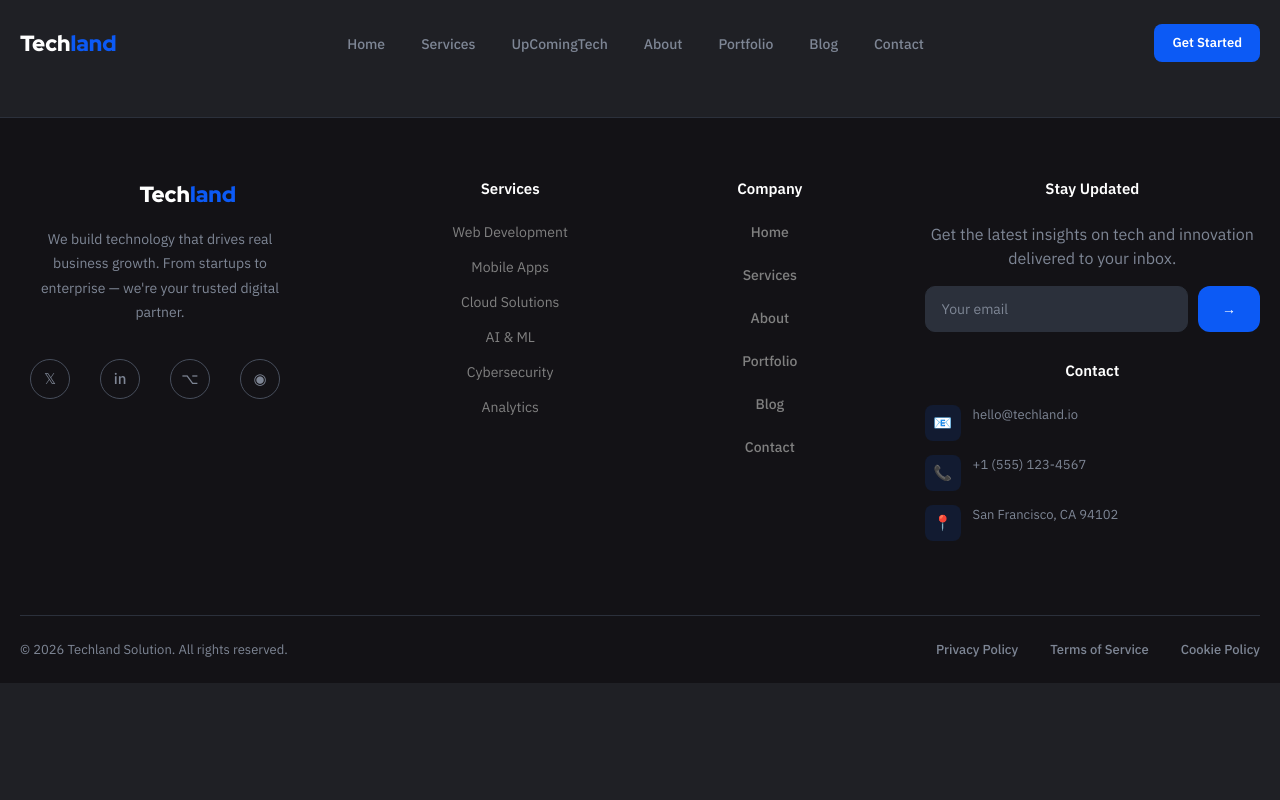
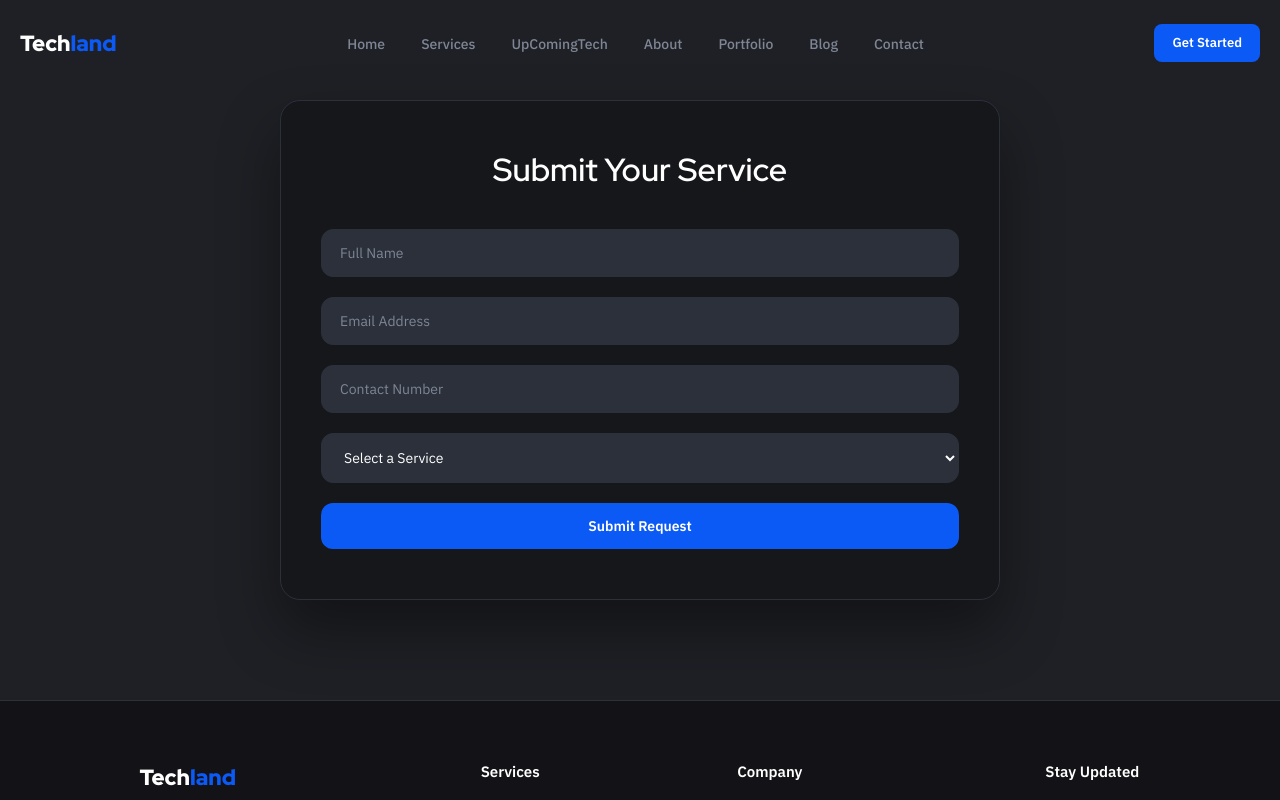
Before and after one commit to AppGitUsers/TechLand, a React (Vite) app: page /query in a window 1280 px wide. Shown: the top 800 px of the page. Built offline with nearby package versions, Linux system fonts and the light colour scheme.

Commit message:
backend integrated

```diff
--- a/package.json
+++ b/package.json
@@ -10,6 +10,7 @@
     "preview": "vite preview"
   },
   "dependencies": {
+    "@supabase/supabase-js": "^2.97.0",
     "react": "^19.2.0",
     "react-dom": "^19.2.0",
     "react-router-dom": "^7.13.1"
--- a/src/App.jsx
+++ b/src/App.jsx
@@ -7,6 +7,7 @@ import FooterSection from './components/FooterSection'
 import Portfolio from './components/Portfolio'
 import {Routes,Route } from 'react-router-dom'
 import Homepage from './components/Homepage'
+import QueryForm from './pages/queryform'
 function useReveal() {
   useEffect(() => {
     const els = document.querySelectorAll(".reveal");
@@ -44,6 +45,7 @@ function App() {
       <main>
         <Routes>
           <Route path="/" element={<Homepage/>}/>
+          <Route path = "/query" element={<QueryForm/>}/>
           <Route path="/portfolio" element={<Portfolio/>}></Route>
         </Routes>
       </main>
--- a/src/components/Banner.jsx
+++ b/src/components/Banner.jsx
@@ -1,6 +1,7 @@
 const Banner = () =>{
     return (
-        <div style={{ background: "var(--primary)", padding: "60px 0", marginBottom: 0 }}>
+        <section id="contact">
+        <div style={{ background: "var(--primary)", padding: "60px 0", marginBottom: 0 }} >
             <div className="container" style={{ textAlign: "center" }}>
             <h2 style={{ color: "var(--white)", marginBottom: 16 }}>Ready to Build Something Great?</h2>
             <p style={{ color: "rgba(255,255,255,0.75)", marginBottom: 32, fontSize: 16 }}>Tell us about your project and we'll get back to you within 24 hours.</p>
@@ -10,6 +11,7 @@ const Banner = () =>{
             </div>
             </div>
         </div>
+        </section>
     )
 }
 export default Banner;
--- a/src/components/FooterSection.jsx
+++ b/src/components/FooterSection.jsx
@@ -4,7 +4,7 @@ function FooterSection() {
   const [email, setEmail] = useState("");
   const handleSubmit = (e) => { e.preventDefault(); setEmail(""); };
   return (
-    <footer className="site-footer" id="contact">
+    <footer className="site-footer" >
       {/*  */}
       <div className="container">
         <div className="footer-grid" style={{ marginTop: 60 }}>
--- a/src/components/ServicesSection.jsx
+++ b/src/components/ServicesSection.jsx
@@ -25,7 +25,7 @@ function ServicesSection() {
               </div>
               <div className="service-title">{s.title}</div>
               <p className="service-desc">{s.desc}</p>
-              <Link to={`/query?service=${encodeURIComponent(s.title)}` }className="service-link">Select Service  <span className="service-link-arrow">↗</span></Link>
+              <a href={`/query?service=${encodeURIComponent(s.title)}` }className="service-link">Select Service  <span className="service-link-arrow">↗</span></a>
             </div>
           ))}
         </div>
--- a/src/pages/queryform.jsx
+++ b/src/pages/queryform.jsx
@@ -1,10 +1,10 @@
 import { useState ,useEffect} from "react";
-// import { supabase } from "../supabase";
+import { supabase } from "../supabase";
 import { useNavigate ,useLocation} from "react-router-dom";
 
 
 
-export default function HotJobsPage() {
+export default function QueryForm() {
   const navigate = useNavigate();
   const [showSuccess, setShowSuccess] = useState(false);
   const location = useLocation();
@@ -49,7 +49,7 @@ const handleSubmit = async (e) => {
           name: formData.name,
           email: formData.email,
           contact: formData.contact,
-          service:formDate.service
+          service:formData.service
         },
       ]);
 
@@ -66,55 +66,59 @@ const handleSubmit = async (e) => {
 
 
       return (
-    <div className="min-h-screen flex items-center justify-center px-6 py-16 bg-brand-dark text-brand-text">
-      <div className="w-full max-w-2xl bg-white/5 backdrop-blur-lg border border-white/10 rounded-2xl p-10 shadow-2xl">
+      <section className="section" id="contact">
+        <div className="container">
+          <div className="query-wrapper">
 
-        <h2 className="text-3xl font-bold mb-6 text-center">
-          Submit Your service
+            <div className="query-card reveal">
+              <h2 className="query-title">
+                Submit Your Service
               </h2>
 
-        <form onSubmit={handleSubmit} className="space-y-6">
+              <form onSubmit={handleSubmit} className="query-form">
 
+                <div className="form-group">
                   <input
                     type="text"
                     name="name"
                     placeholder="Full Name"
                     onChange={handleChange}
                     required
-            className="w-full px-4 py-3 rounded-lg bg-white/10 border border-white/20 focus:outline-none focus:ring-2 focus:ring-brand-primary"
+                    className="form-input"
                   />
+                </div>
 
+                <div className="form-group">
                   <input
                     type="email"
                     name="email"
                     placeholder="Email Address"
                     onChange={handleChange}
                     required
-            className="w-full px-4 py-3 rounded-lg bg-white/10 border border-white/20 focus:outline-none focus:ring-2 focus:ring-brand-primary"
+                    className="form-input"
                   />
+                </div>
 
+                <div className="form-group">
                   <input
                     type="text"
                     name="contact"
                     placeholder="Contact Number"
                     onChange={handleChange}
                     required
-            className="w-full px-4 py-3 rounded-lg bg-white/10 border border-white/20 focus:outline-none focus:ring-2 focus:ring-brand-primary"
+                    className="form-input"
                   />
+                </div>
 
+                <div className="form-group">
                   <select
                     name="service"
                     value={formData.service}
                     onChange={handleChange}
                     required
-            className="w-full px-4 py-3 rounded-lg bg-white/10 border border-white/20 focus:outline-none focus:ring-2 focus:ring-brand-primary"
+                    className="form-input"
                   >
                     <option value="">Select a Service</option>
-            {/* {SERVICES.map((s, i) => (
-                <option key={i} value={s.title}>
-                {s.title}
-                </option>
-            ))} */}
                     <option value="Custom Web Applications">Custom Web Applications</option>
                     <option value="Mobile & Cross-Platform Applications">Mobile & Cross-Platform Applications</option>
                     <option value="Responsive Websites & Business Portals">Responsive Websites & Business Portals</option>
@@ -122,44 +126,36 @@ const handleSubmit = async (e) => {
                     <option value="CRM & Business Automation Systems">CRM & Business Automation Systems</option>
                     <option value="Invoice Management & Maintenance">Invoice Management & Ongoing Maintenance</option>
                   </select>
+                </div>
 
-
-          <button
-            type="submit"
-            className="w-full py-3 rounded-lg bg-brand-primary font-semibold hover:opacity-90 transition duration-300"
-          >
-            Submit Application
+                <button type="submit" className="btn">
+                  Submit Request
                 </button>
 
               </form>
             </div>
+          </div>
+        </div>
 
         {showSuccess && (
-        <div className="fixed inset-0 bg-black/60 backdrop-blur-sm flex items-center justify-center z-50">
-          <div className="bg-white/10 backdrop-blur-xl border border-white/20 rounded-2xl p-8 w-[90%] max-w-md text-center shadow-2xl animate-fadeIn">
-
-            <h3 className="text-2xl font-bold mb-4 text-brand-primary">
-               Request Received Successfully 🚀
-            </h3>
-
-            <p className="text-brand-text/80 mb-6">
+          <div className="success-overlay">
+            <div className="success-modal">
+              <h3>Request Received Successfully 🚀</h3>
+              <p>
                 Thanks for reaching out. Our team will review your project details and get back to you within 24 hours.
               </p>
-
               <button
+                className="btn"
                 onClick={() => {
                   setShowSuccess(false);
                   navigate("/");
                 }}
-              className="px-6 py-2 rounded-lg bg-brand-primary font-semibold hover:opacity-90 transition"
               >
                 OK
               </button>
-
             </div>
           </div>
         )}
-
-    </div>
+      </section>
     );
 }
--- /dev/null
+++ b/src/supabase.js
@@ -0,0 +1,7 @@
+import { createClient } from "@supabase/supabase-js";
+
+const supabaseUrl = import.meta.env.VITE_SUPABASE_URL;
+const supabaseAnonKey = import.meta.env.VITE_SUPABASE_ANON_KEY;
+console.log(import.meta.env);
+
+export const supabase = createClient(supabaseUrl, supabaseAnonKey);
```
Also changed, not shown: src/components/GlobalStyles.jsx (+94 -0 lines), 2 other files (tests, documents, lock files or other folders). Lines whose indentation alone changed are shown as unchanged.
